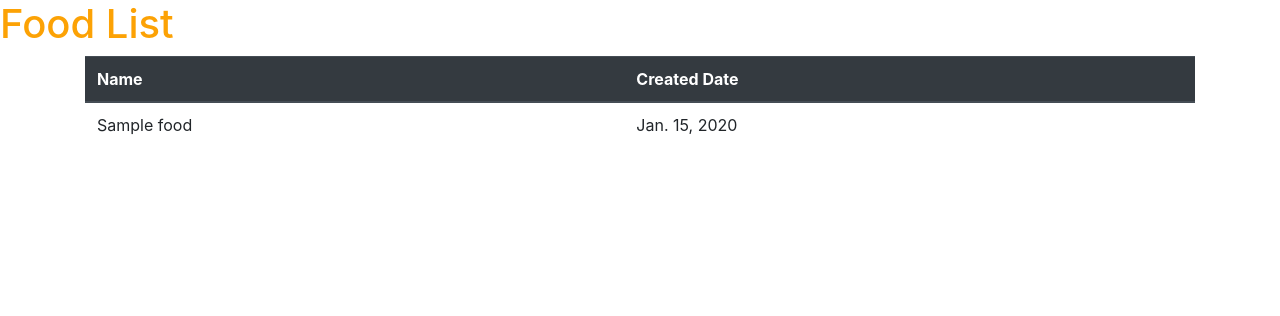
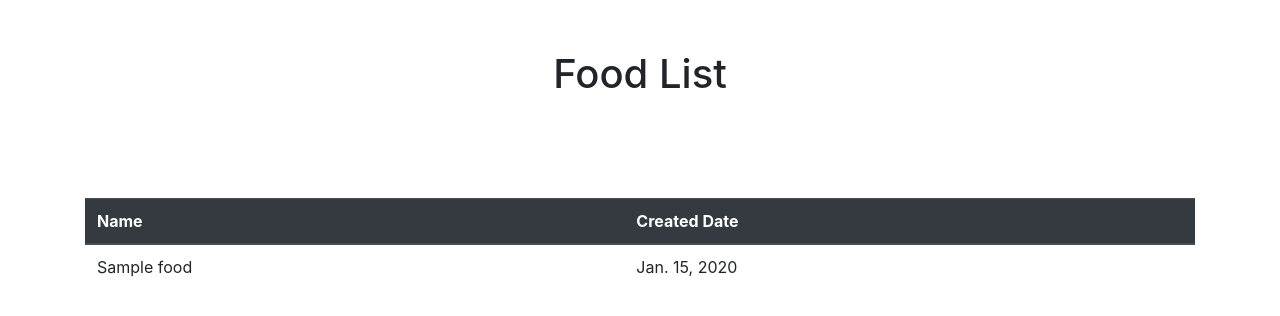
Before and after one commit to MrMeta/fooddiary, a Django app: page / in a window 1280 px wide. Shown: the top 316 px of the page. Run offline with Django 3.2, Linux system fonts and the light colour scheme; tables that the repository leaves empty hold one stand-in row (values such as "Sample post"); some libraries are stand-ins or nearby versions.

Commit message:
Fix header style

```diff
--- a/app/static/css/style.css
+++ b/app/static/css/style.css
@@ -1,3 +1,5 @@
 h1 {
-    color: #FCA205;
+    text-align: center;
+    padding: 50px 0px 50px 0px;
+    margin-bottom: 50px;
 }
```
